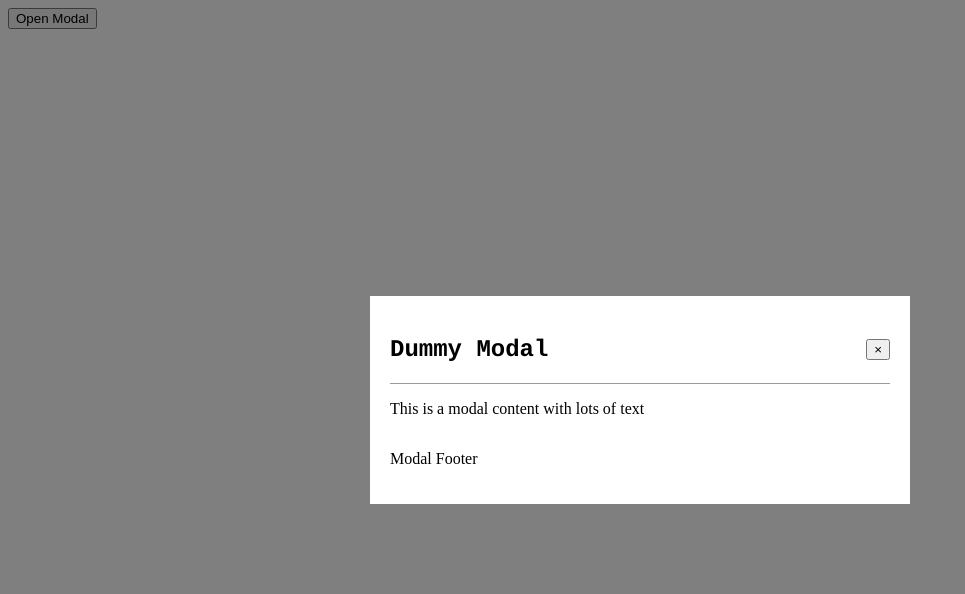
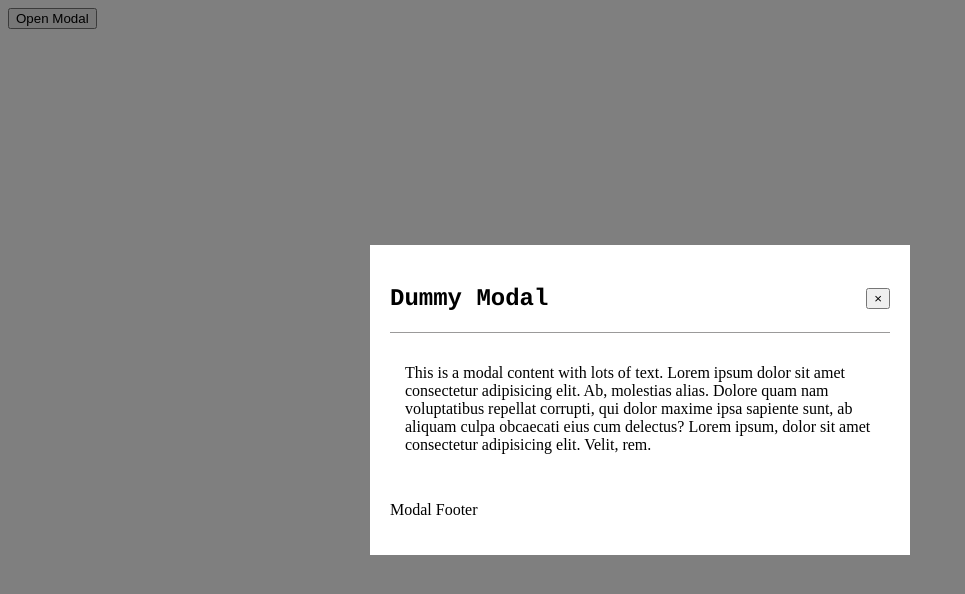
Before and after one commit to zeenat-abedin/modal-vite, a React (Vite) app: page / in a window 1280 px wide. Both pictures are taken after a click on the button "Open Modal". Shown: the top 594 px of the page, without its empty margins (0-965 px from the left). Built offline with nearby package versions, Linux system fonts and the light colour scheme.

Commit message:
update App.css with new modal-content styles

```diff
--- a/src/App.css
+++ b/src/App.css
@@ -27,3 +27,7 @@
   border-bottom: 1px solid #9b9a9a;
   font-family: 'Courier-New', Courier, monospace;
 }
+
+.modal-content {
+  padding: 15px;
+}
--- a/src/Modal.jsx
+++ b/src/Modal.jsx
@@ -10,7 +10,7 @@ function Modal({ isOpen, onClose }) {
         <button onClick={onClose}>&times;</button>
       </div>
       <div className="modal-content">
-        <p>This is a modal content with lots of text</p>
+        <p>This is a modal content with lots of text. Lorem ipsum dolor sit amet consectetur adipisicing elit. Ab, molestias alias. Dolore quam nam voluptatibus repellat corrupti, qui dolor maxime ipsa sapiente sunt, ab aliquam culpa obcaecati eius cum delectus? Lorem ipsum, dolor sit amet consectetur adipisicing elit. Velit, rem.</p>
       </div>
       <div className="modal-footer">
         <p>Modal Footer</p>
```
